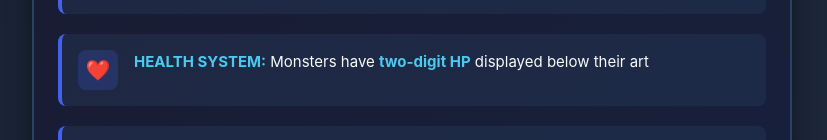
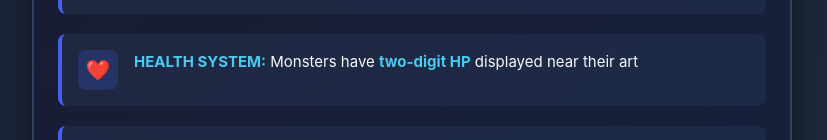
Before and after one commit to SharukhGV/monster-realm, a React (Vite) app in the folder monster-realm/: page / in a window 1280 px wide. Shown: the part 3091-3231 px from the top of the page, without its empty margins (228-1055 px from the left). Built offline with nearby package versions, Linux system fonts and the light colour scheme.

Commit message:
near art is hop, not below

```diff
--- a/monster-realm/src/MonsterRealmDuel.jsx
+++ b/monster-realm/src/MonsterRealmDuel.jsx
@@ -1085,7 +1085,7 @@ const endTurn = () => {
       <div className="rule-item">
         <div className="rule-icon">❤️</div>
         <div className="rule-text">
-          <strong>HEALTH SYSTEM:</strong> Monsters have <strong>two-digit HP</strong> displayed below their art
+          <strong>HEALTH SYSTEM:</strong> Monsters have <strong>two-digit HP</strong> displayed near their art
         </div>
       </div>
 
@@ -1569,7 +1569,7 @@ const endTurn = () => {
       <div className="rule-item">
         <div className="rule-icon">❤️</div>
         <div className="rule-text">
-          <strong>HEALTH SYSTEM:</strong> Monsters have <strong>two-digit HP</strong> displayed below their art
+          <strong>HEALTH SYSTEM:</strong> Monsters have <strong>two-digit HP</strong> displayed near their art
         </div>
       </div>
 
```
